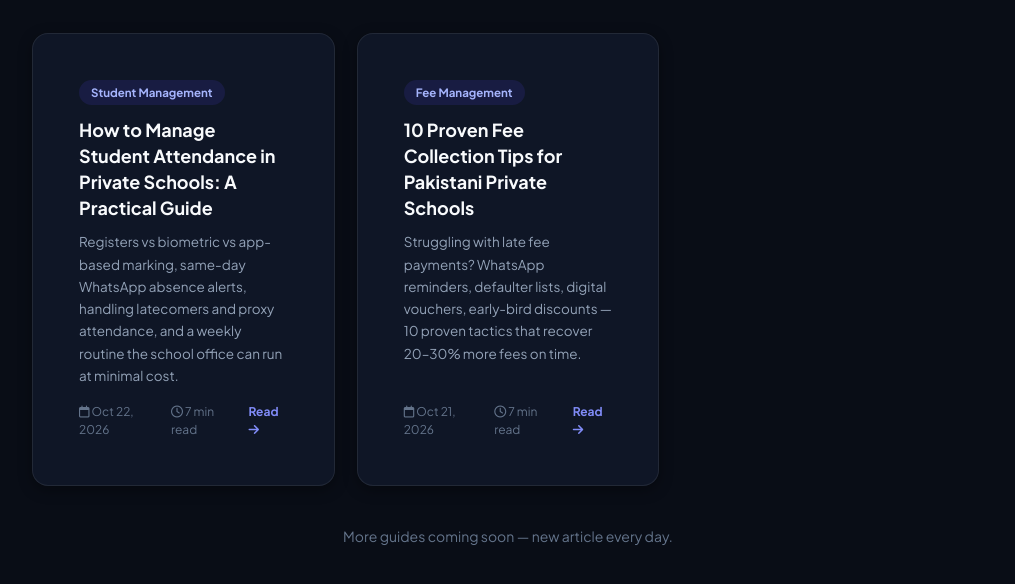
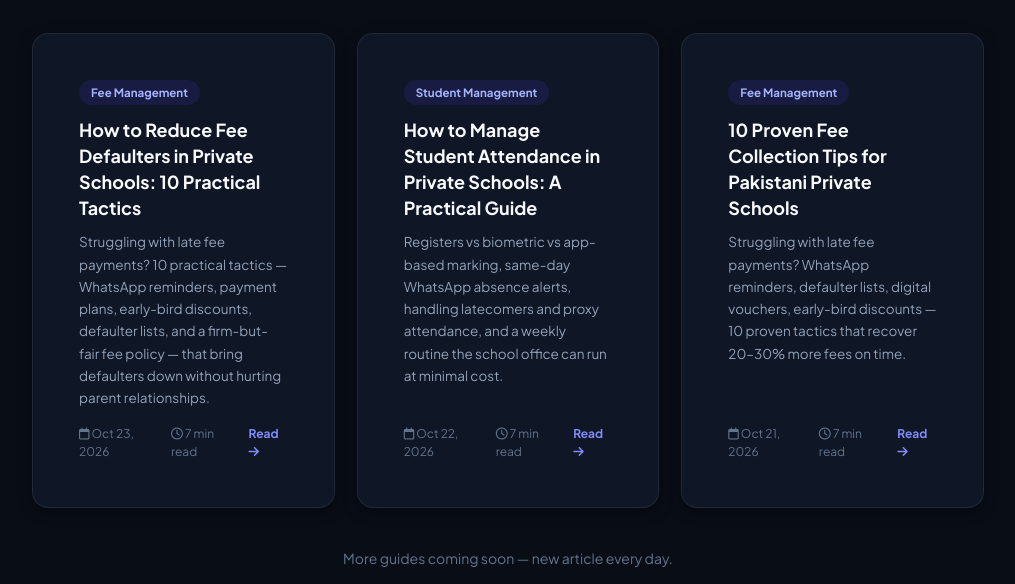
Before and after one commit to voiceaismile/educore-pro, a website: page blog/index.html in a window 1280 px wide. Shown: the part 216-800 px from the top of the page, without its empty margins (132-1147 px from the left). Drawn offline with Linux system fonts and the light colour scheme.

Commit message:
Add fee defaulters article + update blog listing (2026-10-23)

```diff
--- a/blog/index.html
+++ b/blog/index.html
@@ -67,6 +67,20 @@
     </div>
 
     <div class="post-grid" id="postGrid">
+      <!-- POST: reduce-fee-defaulters-private-schools -->
+      <a class="card post-card" href="./reduce-fee-defaulters-private-schools/">
+        <div class="post-body">
+          <span class="post-tag">Fee Management</span>
+          <h2>How to Reduce Fee Defaulters in Private Schools: 10 Practical Tactics</h2>
+          <p class="excerpt">Struggling with late fee payments? 10 practical tactics — WhatsApp reminders, payment plans, early-bird discounts, defaulter lists, and a firm-but-fair fee policy — that bring defaulters down without hurting parent relationships.</p>
+          <div class="post-meta">
+            <span><i class="fa-regular fa-calendar"></i> Oct 23, 2026</span>
+            <span><i class="fa-regular fa-clock"></i> 7 min read</span>
+            <span class="read-more">Read <i class="fa-solid fa-arrow-right"></i></span>
+          </div>
+        </div>
+      </a>
+
       <!-- POST: student-attendance-management-private-schools -->
       <a class="card post-card" href="./student-attendance-management-private-schools/">
         <div class="post-body">
```
